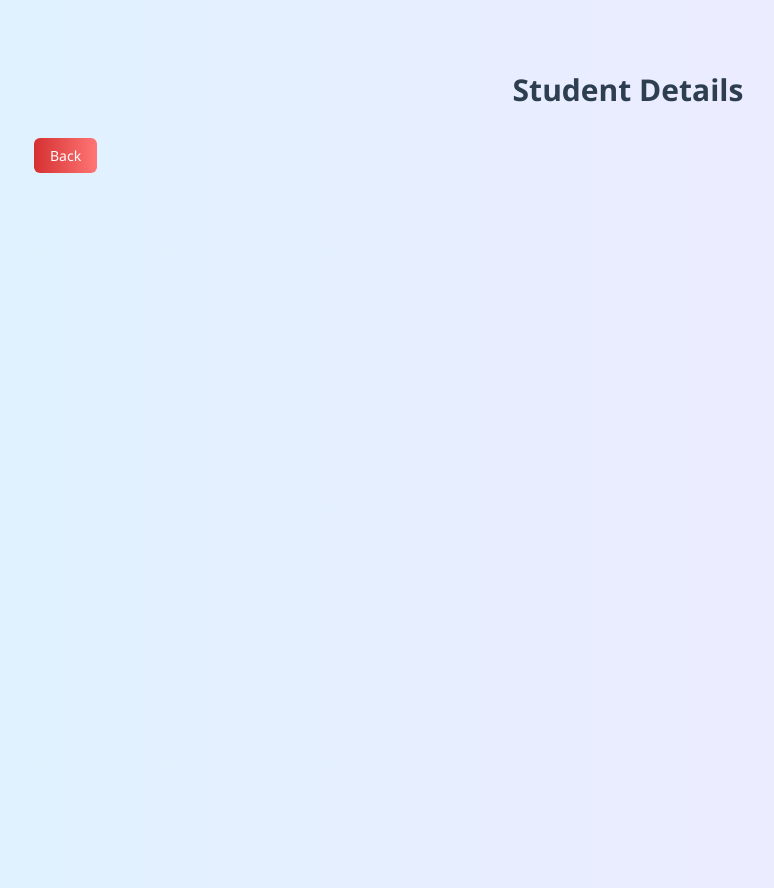
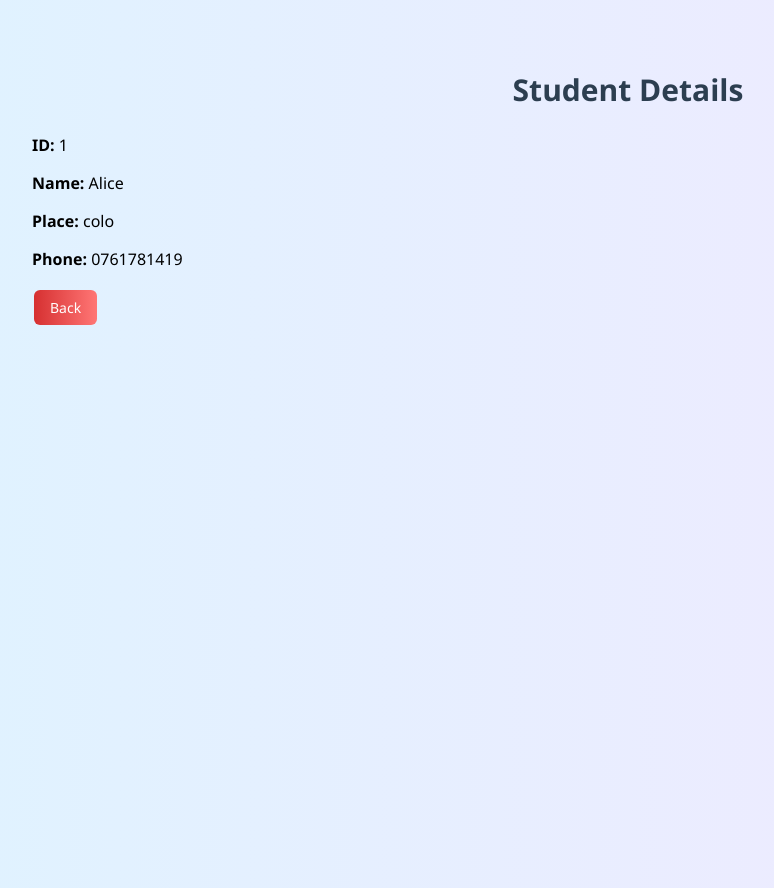
Before and after one commit to sonalwije333/Learning--React, a React (Create React App) app in the folder demo-app/: page /student/view/1 in a window 1280 px wide. Shown: the whole page, without its empty margins (12-786 px from the left). Built offline with nearby package versions, Linux system fonts and the light colour scheme; data requests are answered from the project's data file.

Commit message:
view students created

```diff
--- a/demo-app/db.json
+++ b/demo-app/db.json
@@ -3,7 +3,7 @@
     {
       "id": "1",
       "name": "Alice",
-      "place": "colombo",
+      "place": "colo",
       "phone": "0761781419"
     },
     {
--- a/demo-app/src/App.js
+++ b/demo-app/src/App.js
@@ -20,6 +20,8 @@ function App() {
         <Route path="/student/edit/:studentid" element={<EditStudent></EditStudent>}> </Route>
         <Route path="/student/view/:studentid" element={<ViewDetails></ViewDetails>}> </Route>
         <Route path="/student/create" element={<CreateStudent></CreateStudent>}> </Route>
+        <Route path="/student/edit/:studentid" element={<EditStudent></EditStudent>} />
+
       </Routes>
     </BrowserRouter>
   );
--- a/demo-app/src/EditStudent.js
+++ b/demo-app/src/EditStudent.js
@@ -1,18 +1,55 @@
-import { Link } from "react-router-dom";
+import { useEffect, useState } from "react";
+import { Link, useParams, useNavigate } from "react-router-dom";
 
-export default function EditStudent(){
+export default function EditStudent() {
   const { studentid } = useParams();
- // const [studentData, setStudentData] = useState(null); // define state
+  const navigate = useNavigate();
 
+  const [id, setId] = useState("");
+  const [name, setName] = useState("");
+  const [place, setPlace] = useState("");
+  const [phone, setPhone] = useState("");
+  const [submitted, setSubmitted] = useState(false);
+
+  // Fetch student data on mount
   useEffect(() => {
     fetch("http://localhost:8000/students/" + studentid)
       .then((res) => res.json())
-      .then((data) => setStudentData(data)) // store data in state
+      .then((data) => {
+        setId(data.id);
+        setName(data.name);
+        setPlace(data.place);
+        setPhone(data.phone);
+      })
       .catch((err) => console.log(err.message));
   }, [studentid]);
-    const handleSubmit=()=>{
 
+  const handleSubmit = (e) => {
+    e.preventDefault();
+    setSubmitted(true);
+
+    if (!id || !name || !place || !phone) return;
+
+    const updatedStudent = { id, name, place, phone };
+
+    fetch("http://localhost:8000/students/" + studentid, {
+      method: "PUT",
+      headers: {
+        "Content-Type": "application/json",
+      },
+      body: JSON.stringify(updatedStudent),
+    })
+      .then((res) => {
+        if (res.ok) {
+          alert("Student updated successfully!");
+          navigate("/");
+        } else {
+          throw new Error("Failed to update student");
         }
+      })
+      .catch((err) => console.log(err.message));
+  };
+
   return (
     <div className="container">
       <div className="form-box">
@@ -64,7 +101,7 @@ export default function EditStudent(){
 
           <div>
             <button type="submit" className="btn btn-add">
-            Save
+             Update
             </button>
             <Link to="/" className="btn btn-danger">
               Back
@@ -72,7 +109,6 @@ export default function EditStudent(){
           </div>
         </form>
       </div>
-
     </div>
-    )
+  );
 }
--- a/demo-app/src/StudentTable.js
+++ b/demo-app/src/StudentTable.js
@@ -8,6 +8,10 @@ export default function StudentTable() {
   const DisplayDetails = (id) => {
     navigate("/student/view/" + id);
   };
+
+  const EditDetails=(id)=>{
+        navigate("/student/edit/"+ id)
+  }
   useEffect(() => {
     fetch("http://localhost:8000/students")
       .then((res) => res.json())
@@ -49,7 +53,9 @@ export default function StudentTable() {
                     >
                       View
                     </button>
-                    <button className="btn btn-primary">Edit</button>
+                    <button
+                    onClick={() => EditDetails(item.id)}
+                    className="btn btn-primary">Edit</button>
                     <button className="btn btn-danger">Delete</button>
                   </td>
                 </tr>
--- a/demo-app/src/ViewDetails.js
+++ b/demo-app/src/ViewDetails.js
@@ -1,19 +1,14 @@
 import { useEffect, useState } from "react";
-import { Link, useNavigate, useParams} from "react-router-dom";
+import { Link, useParams } from "react-router-dom";
 
 export default function ViewDetails() {
   const { studentid } = useParams();
- const [studentData, setStudentData] = useState(null); // define state
-  const [id, setId] = useState("");
-  const [name, setName] = useState("");
-  const [place, setPlace] = useState("");
-  const [Phone, setPhone] = useState("");
-  const [submitted, setSubmitted] = useState(false); // Tracks if form has been submitted
-  const navigate = useNavigate();
+  const [studentData, setStudentData] = useState(null); // define state
+
   useEffect(() => {
     fetch("http://localhost:8000/students/" + studentid)
       .then((res) => res.json())
-      .then((data) => console.log(data))
+      .then((data) => setStudentData(data)) // ✅ set the state
       .catch((err) => console.log(err.message));
   }, [studentid]);
 
@@ -21,7 +16,7 @@ export default function ViewDetails() {
     <div className="container">
       <h2>Student Details</h2>
 
-      {studentData && (
+      {studentData ? (
         <div className="details">
           <p>
             <strong>ID: </strong>
@@ -40,6 +35,8 @@ export default function ViewDetails() {
             {studentData.phone}
           </p>
         </div>
+      ) : (
+        <p>Loading student details...</p>
       )}
 
       <Link to="/" className="btn btn-danger">
```
Lines whose indentation alone changed are shown as unchanged.
